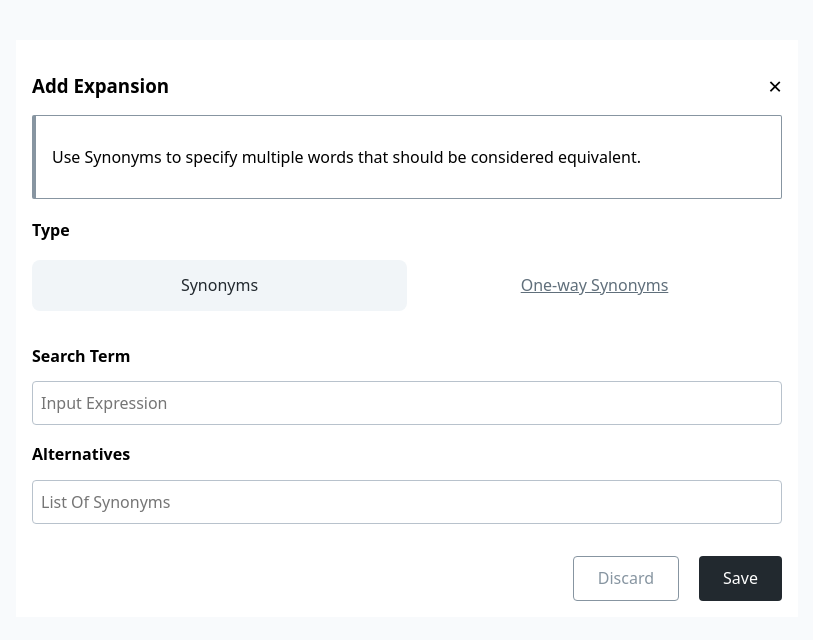
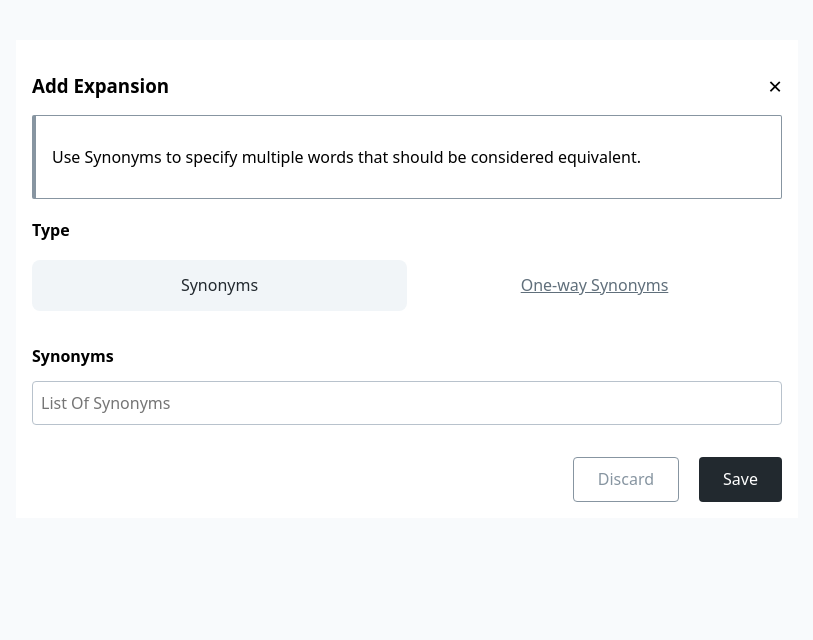
Before and after one commit to beautifulsearch/beautifulsearch-dashboard, a React (Create React App) app: page /synonyms in a window 1280 px wide. Both pictures are taken after a click on the button "Add Synonyms". Shown: the top 640 px of the page, without its empty margins (233-1046 px from the left). Built offline with nearby package versions, Linux system fonts and the light colour scheme.

Commit message:
make synonym options visible in modal

```diff
--- a/src/App.js
+++ b/src/App.js
@@ -36,10 +36,10 @@ function App() {
               <Documents instance={instance} core={core}/>
             </Route>
             <Route exact path="/synonyms">
-              <Synonyms instance={instance} core={core}/>
+              <Synonyms/>
             </Route>
             <Route exact path="/relevance">
-              <Relevance instance={instance} core={core}/>
+              <Relevance/>
             </Route>
           </Switch>
         </div>
--- a/src/views/Synonyms.js
+++ b/src/views/Synonyms.js
@@ -3,11 +3,12 @@ import Modal from 'react-modal';
 
 export default function Synonyms() {
   const [showingAddSynonymsModal, toggleAddSynonymModal] = useState(false);
-  let synonymSelectionType = true;
+  let [ synonymSelectionType, toggleSynonymSelectionType ] = useState(true);
   let synonyms = []; //fill in synonyms
 
   const toggleSynonymType = (value) => {
     synonymSelectionType = value;
+    toggleSynonymSelectionType(value);
     let synonym = document.getElementById('synoyms');
     let synonymOneWay = document.getElementById('one-way-synoyms');
     if(synonymSelectionType === true) {
@@ -88,7 +89,7 @@ export default function Synonyms() {
         </div>
 
         <div>
-          { synonymSelectionType === false ?
+          { synonymSelectionType === true ?
           <div className="form__row">
             <label style={{ marginTop: 20}}>Synonyms</label>
             <input placeholder="List Of Synonyms"/>
```
